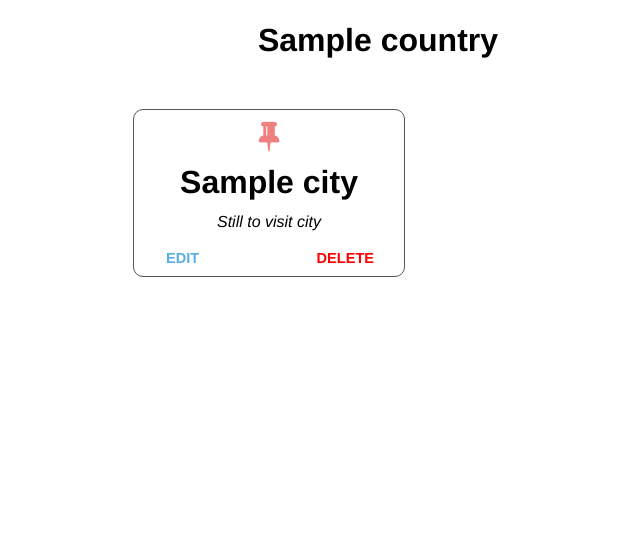
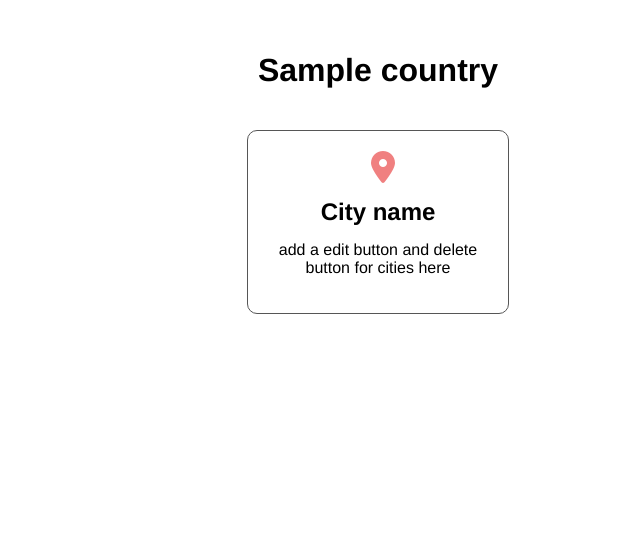
Before and after one commit to Corrine2212/project_01_travel_bucket_list, a Flask app: page /countries/1 in a window 1280 px wide. Shown: the part 80-634 px from the top of the page, without its empty margins (262-902 px from the left). Run offline with Flask 3, Linux system fonts and the light colour scheme; a database or web service that is not in the repository returns one stand-in record (values such as "Sample title"); some libraries are stand-ins or nearby versions.

Commit message:
fixed some styling issues

```diff
--- a/controllers/countries_controller.py
+++ b/controllers/countries_controller.py
@@ -22,7 +22,6 @@ def list_all_countries():
 def new_country():
     return render_template("countries/new.html")
 
-# !check this function
 # CREATE
 # POST '/countries'
 @countries_blueprint.route('/countries', methods=['POST'])
--- a/repositories/city_repository.py
+++ b/repositories/city_repository.py
@@ -59,13 +59,13 @@ def update(city):
 
 
 def cities_by_country(country):
-    cities = []
+    cities_by_country = []
 
-    sql = "SELECT * FROM countries WHERE country_id = %s"
-    values = [country.id]
+    sql = "SELECT * FROM cities WHERE country_id = %s"
+    values = [city.country.id]
     results = run_sql(sql, values)
 
     for row in results:
         city = City(row['city_name'], country, row['visited'], row['id'])
-        cities.append(city)
-        return cities
+        cities_by_country.append(city)
+        return cities_by_country
--- a/static/style.css
+++ b/static/style.css
@@ -33,35 +58,21 @@ section {
     margin-bottom: 20px;
 }
 
-/* .container {
-    display: flex;
-    justify-content: space-between;
-    flex-wrap: wrap;
-    width: 300px;
-    margin: 0 auto;
-
-} */
+/* font, stylings */
+span {
+    size: 12px;
+    content
+}
 
 .container{
     display: flex;
     flex-wrap: wrap;
-    width: 700px;
+    width: 100%;
     margin: 0 auto;
     justify-content: space-evenly;
 }
 
-.country {
-    border: 1px solid #565656;
-    border-radius: 10px;
-    width: 250px;
-    min-height: 68px;
-    padding: 10px;
-    display: flex;
-    justify-content: space-evenly;
-    text-align: center;
-    line-height: 18px;
-    margin-top: 50px;
-}
+
 
 .welcome-message {
     width: 100%;
@@ -273,10 +257,24 @@ button:hover {
     width: 100%;
 }
 
-.fa.fa-thumb-tack{
-    color: lightcoral;
+/* icon stylings */
+.fa.fa-location-dot {
+    color: rgb(240, 128, 128);
     display: contents;
-    /* font-size: 65%; */
+}
+
+.fa-solid,
+.fa-square-check {
+    display: contents;
+    margin-left: 10px;
+    color: black;
+}
+
+.fa-solid,
+.fa-xmark {
+    display: contents;
+    margin-left: 10px;
+    color: black;
 }
 
 /* image stylings */
@@ -294,25 +292,69 @@ button:hover {
 
 @media screen and (max-width: 1024px) { /* Specific to this particular image */
     #home-image {
-    left: 50%;
-      margin-left: -512px;   /* 50% */
+        left: 50%;
+        margin-left: -512px;   /* 50% */
     }
+}
+/* country and city stylings */
+.countries-cities {
+    border: 1px solid #565656;
+    border-radius: 10px;
+    width: 220px;
+    min-height: 68px;
+    padding: 20px;
+    display: flex;
+    justify-content: space-evenly;
+    align-items: center;
+    text-align: center;
+    line-height: 18px;
+    margin-top: 50px;
+}
+
+.countries {
+    border: 1px solid #565656;
+    border-radius: 10px;
+    width: 220px;
+    min-height: 68px;
+    padding: 20px;
+    display: flex;
+    justify-content: space-evenly;
+    align-items: center;
+    text-align: center;
+    line-height: 18px;
+    margin-top: 50px;
+}
+
+.cities {
+    border: 1px solid #565656;
+    border-radius: 10px;
+    width: 220px;
+    min-height: 68px;
+    padding: 20px;
+    display: flex;
+    justify-content: space-evenly;
+    align-items: center;
+    text-align: center;
+    line-height: 18px;
+    margin-top: 20px;
+}
+
+.country-wrapper {
+    margin-bottom: 40px;
+    display: flex;
+    flex-wrap: wrap;
+    justify-content: space-evenly;
+    width: 1000px;
 }
 
 .list_of_cities {
     color: black;
 }
 
-/* #home-image {
-    padding: 0;
-    display: block;
-    margin: 0 auto;
-    max-height: 100vh;
-    max-width: 100%;
-} */
-
 .add-wrapper {
-    width: 70%;
+    width: 30%;
+    margin-top: 30px;
+    margin-bottom: 30px;
 }
 
 .add-wrapper > h1 {
@@ -323,3 +365,90 @@ button:hover {
 .add-wrapper button {
     text-align: center;
 }
+
+
+.add-wrapper-cities {
+    width: 70%;
+    margin-top: 30px;
+}
+
+.add-wrapper-cities > h1 {
+    text-align: center;
+
+
+}
+
+.add-wrapper-cities button {
+    text-align: center;
+}
+.city-wrapper {
+    display: flex;
+    justify-content: space-evenly;
+}
+
+
+/* ! not in use */
+/* #home-image {
+    padding: 0;
+    display: block;
+    margin: 0 auto;
+    max-height: 100vh;
+    max-width: 100%;
+} */
+
+/* button {
+    width: 200px;
+    padding: 15px 0;
+    text-align: center;
+    margin: 20px 10px;
+    border-radius: 25px;
+    font-weight: bold;
+    border: 2px solid #009688;
+    background: transparent;
+    color: #fff;
+    cursor:pointer;
+    position: relative;
+    overflow: hidden;
+}
+
+span {
+    background: #009688;
+    height: 100%;
+    width: 100%;
+    border-radius: 25px;
+    position: absolute;
+    left: 0;
+    bottom: 0;
+    z-index: -1;
+    transition: 0.5s;
+}
+
+button:hover span {
+    width: 100%;
+
+}
+
+button:hover {
+    border: none;
+} */
+
+/* .container {
+    display: flex;
+    justify-content: space-between;
+    flex-wrap: wrap;
+    width: 300px;
+    margin: 0 auto;
+
+} */
+
+/* .name {
+    font-weight: bold;
+    margin-bottom: 0.5em;
+    margin-right: 0.3em;
+}
+
+.publisher{
+    color: #8899a6;
+    font-size: 13px;
+    margin-left: 20px;
+} */
--- a/templates/base.html
+++ b/templates/base.html
@@ -5,6 +5,7 @@
     <meta http-equiv="X-UA-Compatible" content="IE=edge">
     <meta name="viewport" content="width=device-width, initial-scale=1.0">
     <link rel="stylesheet" href="{{ url_for('static', filename='style.css') }}">
+    <script src="https://kit.fontawesome.com/d7c1ab426a.js" crossorigin="anonymous"></script>
     <link rel="stylesheet" href="https://cdnjs.cloudflare.com/ajax/libs/font-awesome/4.7.0/css/font-awesome.min.css">
 
     <title>JetSetGo</title>
--- a/templates/cities/show.html
+++ b/templates/cities/show.html
@@ -2,7 +2,7 @@
 {% block content %}
 
     <div>
-        {# <p>{{ city.name }}</p> #}
+        <h1>{{ city.name }}</h1>
         <hr>
         <p>more information to add here</p>
         <p><a href="/cities/{{ city.id }}/edit"></>Edit</p>
--- a/templates/countries/new.html
+++ b/templates/countries/new.html
@@ -11,10 +11,11 @@
             <input type="text" id="country_name" name="country_name" placeholder="Which country? e.g. Japan, Scotland" required autofocus>
         </div>
 
-    <div>
+{# !DOESNT WORK #}
+    {# <div>
         <label for="city_name">City:</label>
         <input type="text" id="city_name" name="city_name" placeholder="Which city? e.g. Tokyo, Edinburgh" required autofocus>
-    </div>
+    </div> #}
 
         <div>
             <label for="visited">Visited:</label>
--- a/templates/countries/show.html
+++ b/templates/countries/show.html
@@ -1,13 +1,19 @@
 {% extends 'base.html' %}
 {% block content %}
 
-<div class="add-wrapper">
+<div class="add-wrapper-cities">
     <h1>{{ country.country_name }}</h1>
+    <div class="city-wrapper">
+        <div class="cities">
+            <div class="content">
+                <i class="fa-solid fa-location-dot fa-2x" style="color: #f08080;"></i>
+                <h2>City name</h2>
+                <p>add a edit button and delete button for cities here</p>
 
-        {% for city in all_cities %}
-        <div class="country">
+        {% for city in cities_by_country %}
+        <div class="cities">
             <div class="content">
-                <i class="fa fa-thumb-tack fa-2x" aria-hidden="true"></i>
+                <i class="fa-solid fa-location-dot fa-2x" style="color: #f08080;"></i>
 
         {% if city.country.id == country.id %}
                 <h1>{{ city.city_name }}</h1>
@@ -17,7 +23,6 @@
             <p><i>Still to visit city</i></p>
             {% endif %}
 
-    {% endif %}
 
             <div class="buttons">
                 <form class="edit-form" action="/cities/{{ city.id }}/edit">
@@ -29,7 +34,9 @@
                 </form>
             </div>
         </div>
+
+        {% endif %}
+    {% endfor %}
     </div>
-
-    {% endfor %}
+</div>
 {% endblock content %}
```
Also changed, not shown: other parts of static/style.css (+44 -46 lines), controllers/cities_controller.py (+7 -0 lines), templates/cities/index.html (+18 -6 lines), templates/countries/index.html (+12 -9 lines). Lines whose indentation alone changed are shown as unchanged.
